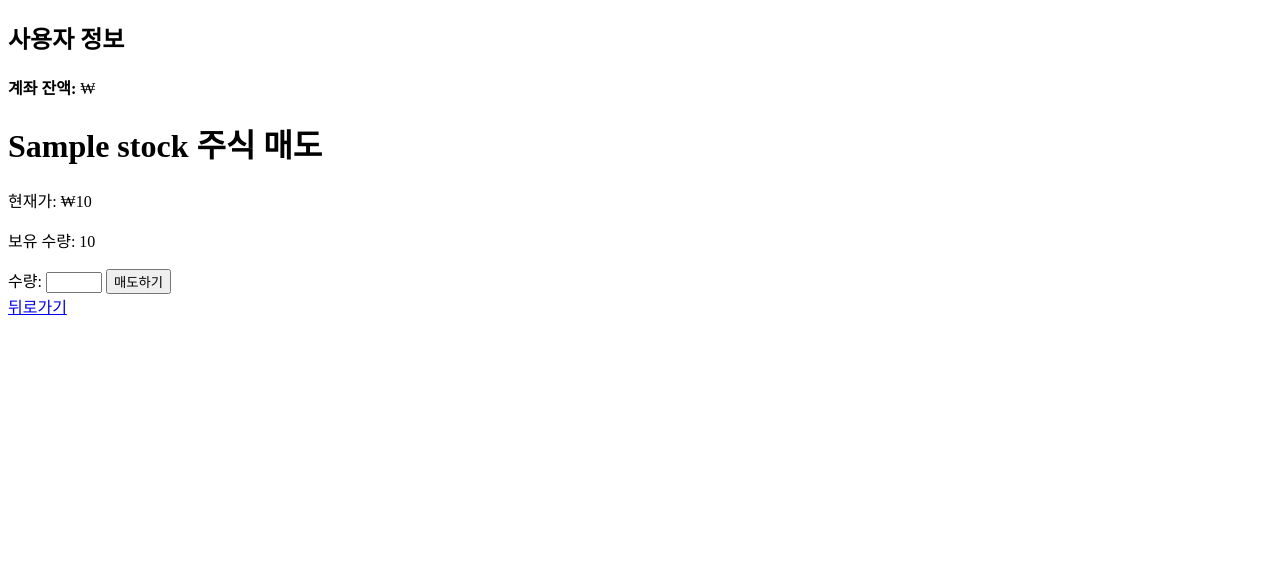
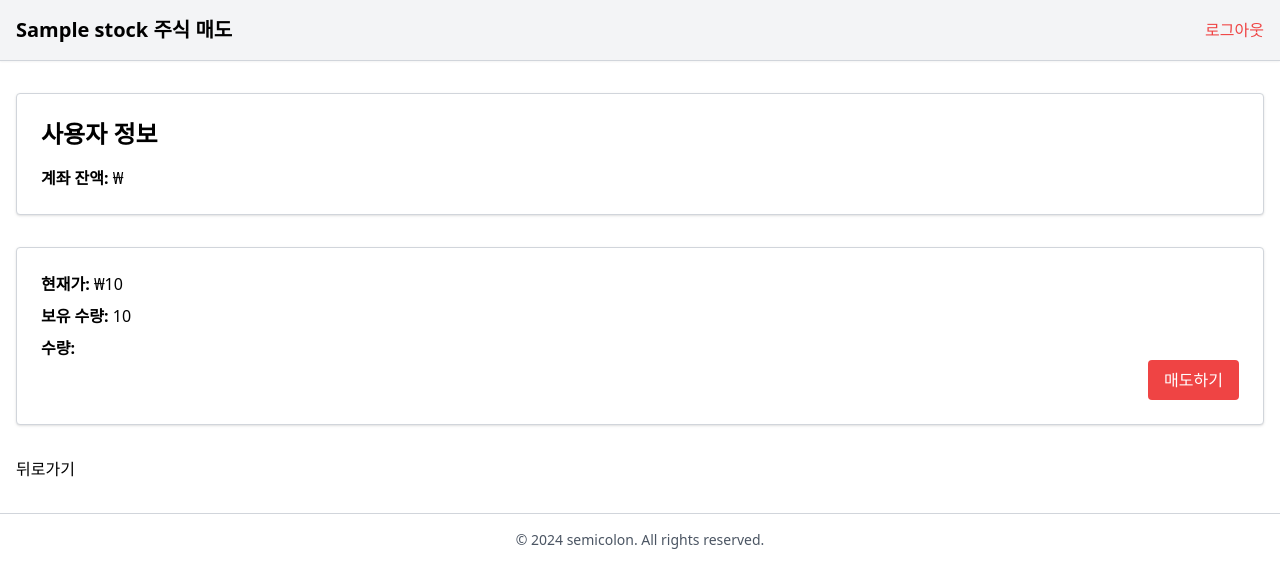
Before and after one commit to taehyun0411/clubbooth, a Django app: template templates/sell.html in a window 1280 px wide. Shown: the top 588 px of the page. Run offline with Django 4.2, Linux system fonts and the light colour scheme; tables that the repository leaves empty hold one stand-in row (values such as "Sample post"); the template is opened without the code that fills it: values that come from a table or form of the project are taken from there, most other values are stand-ins (such as "Sample title", 1, 10 or a date in 2020); some libraries are stand-ins or nearby versions.

Commit message:
sell.html 완료

```diff
--- a/templates/buy.html
+++ b/templates/buy.html
@@ -8,7 +8,7 @@
     <title>{{ stock.name }} - 매수</title>
 </head>
 <body>
-        <!-- Header/Navbar -->
+    <!-- Header/Navbar -->
     <header class="bg-gray-100 border-b border-gray-300 shadow-sm">
         <div class="container mx-auto px-4 py-4 flex justify-between items-center">
             <h1 class="text-xl font-bold">{{ stock.name }} 주식 매수</h1>
--- a/templates/sell.html
+++ b/templates/sell.html
@@ -4,22 +4,41 @@
 <head>
     <meta charset="UTF-8">
     <meta name="viewport" content="width=device-width, initial-scale=1.0">
+    <script src="https://cdn.tailwindcss.com"></script>
     <title>{{ stock.name }} - 매도</title>
 </head>
 <body>
+    <!-- Header/Navbar -->
+    <header class="bg-gray-100 border-b border-gray-300 shadow-sm">
+        <div class="container mx-auto px-4 py-4 flex justify-between items-center">
+            <h1 class="text-xl font-bold">{{ stock.name }} 주식 매도</h1>
+            <nav>
+                <a href="{% url 'logout' %}" class="text-red-500 hover:text-red-700">로그아웃</a>
+            </nav>
+        </div>
+    </header>
+    <main class="container mx-auto px-4 py-8">
         <section class="mb-8 p-6 border border-gray-300 rounded shadow bg-white">
                 <h2 class="text-2xl font-bold mb-4">사용자 정보</h2>
                 <p><strong>계좌 잔액:</strong> ₩{{ user.money|intcomma }}</p>
         </section>
-    <h1>{{ stock.name }} 주식 매도</h1>
-    <p>현재가: ₩{{ stock.current_price|intcomma }}</p>
-    <p>보유 수량: {{ user_stock.quantity }}</p>
+        <section class="mb-8 p-6 border border-gray-300 rounded shadow bg-white space-y-2">
+        <p><strong>현재가:</strong> ₩{{ stock.current_price|intcomma }}</p>
+        <p><strong>보유 수량:</strong> {{ user_stock.quantity }}</p>
         <form method="POST">
             {% csrf_token %}
-        <label for="quantity">수량:</label>
+            <label for="quantity"><strong>수량:</strong></label>
             <input type="number" name="quantity" min="1" max="{{ user_stock.quantity }}" required>
-        <button type="submit">매도하기</button>
+            <div class="flex justify-end">
+            <button type="submit" class="block bg-red-500 text-white text-center px-4 py-2 rounded hover:bg-red-600">매도하기</button>
+            </div>
         </form>
+        </section>
         <a href="{% url 'alhome' %}">뒤로가기</a>
+    </main>
+    <!-- Footer -->
+    <footer class="bg-white border-t border-gray-300 text-center py-4">
+        <p class="text-sm text-gray-600">© 2024 semicolon. All rights reserved.</p>
+    </footer>
 </body>
 </html>
```
Lines whose indentation alone changed are shown as unchanged.
